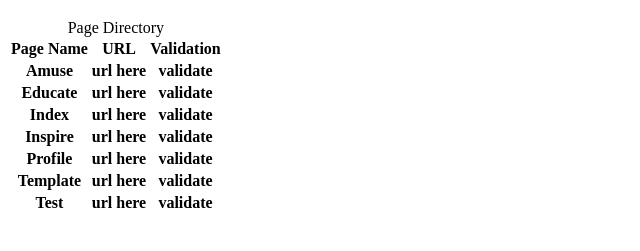
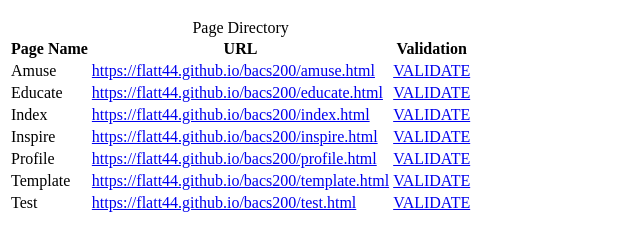
Before and after one commit to josh-flatt/BACS200, a plain HTML site: page bacs200/test.html in a window 1280 px wide. Shown: the part 61-312 px from the top of the page, without its empty margins (0-640 px from the left). Drawn offline with Linux system fonts and the light colour scheme.

Commit message:
Update test.html

```diff
--- a/bacs200/test.html
+++ b/bacs200/test.html
@@ -16,39 +16,39 @@
                     <th>Validation</th>
                 </tr>
                 <tr>
-                    <th>Amuse</th>
-                    <th>url here</th>
-                    <th>validate</th>
+                    <td>Amuse</td>
+					<td><a href="https://flatt44.github.io/bacs200/amuse.html">https://flatt44.github.io/bacs200/amuse.html</a></td>
+                    <td><a href="https://validator.w3.org/nu/?doc=https%3A%2F%2Fflatt44.github.io%2Fbacs200%2Famuse.html">VALIDATE</a></td>
                 </tr>
                 <tr>
-                    <th>Educate</th>
-                    <th>url here</th>
-                    <th>validate</th>
+                    <td>Educate</td>
+                    <td><a href="https://flatt44.github.io/bacs200/educate.html">https://flatt44.github.io/bacs200/educate.html</a></td>
+                    <td><a href="https://validator.w3.org/nu/?doc=https%3A%2F%2Fflatt44.github.io%2Fbacs200%2Feducate.html">VALIDATE</a></td>
                 </tr>
                 <tr>
-                    <th>Index</th>
-                    <th>url here</th>
-                    <th>validate</th>
+                    <td>Index</td>
+                    <td><a href="https://flatt44.github.io/bacs200/index.html">https://flatt44.github.io/bacs200/index.html</a></td>
+                    <td><a href="https://validator.w3.org/nu/?doc=https%3A%2F%2Fflatt44.github.io%2Fbacs200%2Findex.html">VALIDATE</a></td>
                 </tr>
                 <tr>
-                    <th>Inspire</th>
-                    <th>url here</th>
-                    <th>validate</th>
+                    <td>Inspire</td>
+                    <td><a href="https://flatt44.github.io/bacs200/inspire.html">https://flatt44.github.io/bacs200/inspire.html</a></td>
+                    <td><a href="https://validator.w3.org/nu/?doc=https%3A%2F%2Fflatt44.github.io%2Fbacs200%2Finspire.html">VALIDATE</a></td>
                 </tr>
                 <tr>
-                    <th>Profile</th>
-                    <th>url here</th>
-                    <th>validate</th>
+                    <td>Profile</td>
+                    <td><a href="https://flatt44.github.io/bacs200/profile.html">https://flatt44.github.io/bacs200/profile.html</a></td>
+                    <td><a href="https://validator.w3.org/nu/?doc=https%3A%2F%2Fflatt44.github.io%2Fbacs200%2Fprofile.html">VALIDATE</a></td>
                 </tr>
                 <tr>
-                    <th>Template</th>
-                    <th>url here</th>
-                    <th>validate</th>
+                    <td>Template</td>
+                    <td><a href="https://flatt44.github.io/bacs200/template.html">https://flatt44.github.io/bacs200/template.html</a></td>
+                    <td><a href="https://validator.w3.org/nu/?doc=https%3A%2F%2Fflatt44.github.io%2Fbacs200%2Ftemplate.html">VALIDATE</a></td>
                 </tr>
                 <tr>
-                    <th>Test</th>
-                    <th>url here</th>
-                    <th>validate</th>
+                    <td>Test</td>
+                    <td><a href="https://flatt44.github.io/bacs200/test.html">https://flatt44.github.io/bacs200/test.html</a></td>
+                    <td><a href="https://validator.w3.org/nu/?doc=https%3A%2F%2Fflatt44.github.io%2Fbacs200%2Ftest.html">VALIDATE</a></td>
                 </tr>
 
             </table>
```
